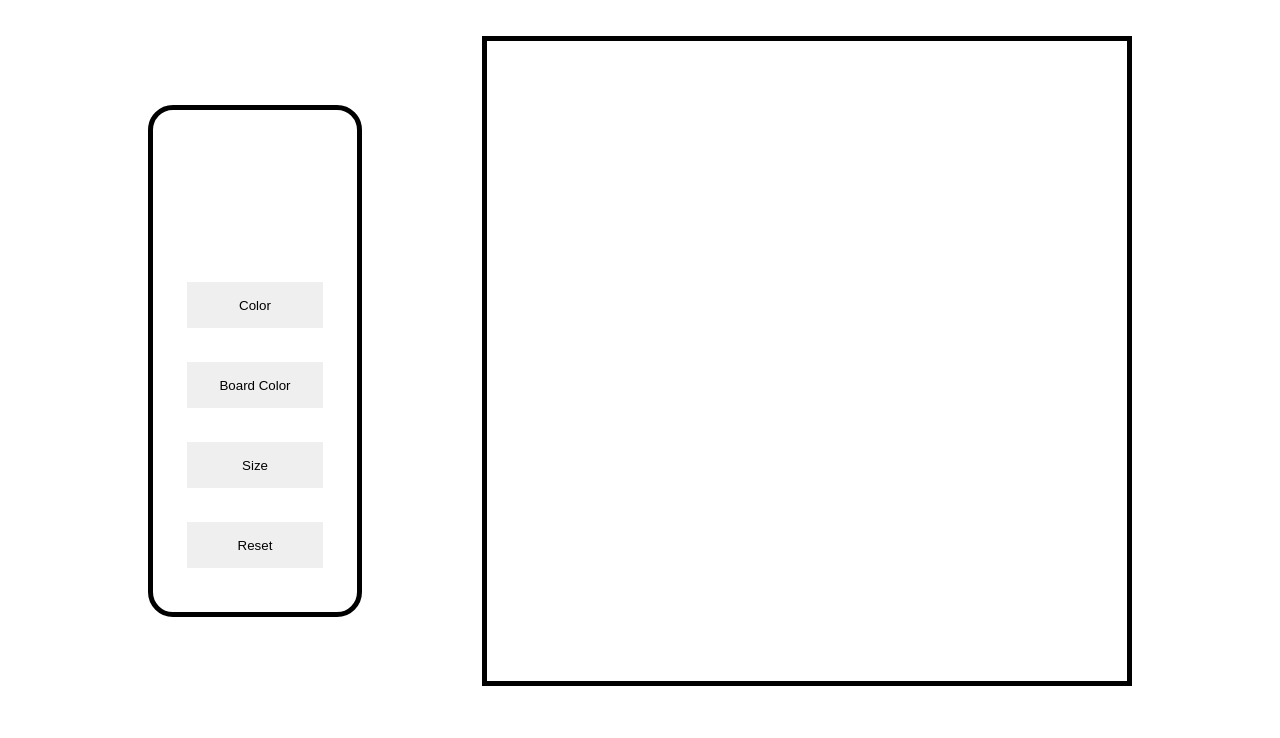
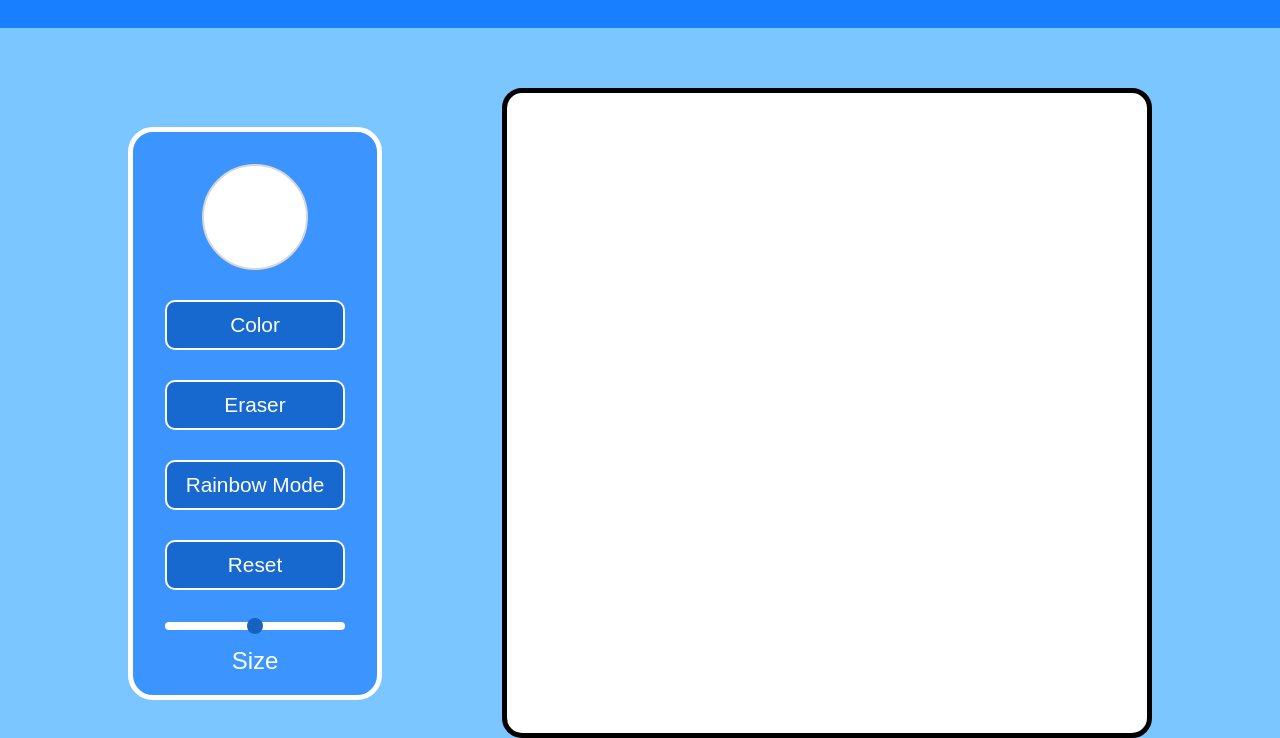
Before and after one commit to axhis8/etch-a-sketch, a plain HTML site: page index.html in a window 1280 px wide. Shown: the part 132-870 px from the top of the page. Before the commit the page ends 826 px from the top, so only its background shows below. Drawn offline with Linux system fonts and the light colour scheme; a web font is replaced by a local one.

Commit message:
Add style
Changed the Size Button to a Range slider with it's label, added a Rainbow Button, new Font & Color

```diff
--- a/index.html
+++ b/index.html
@@ -13,10 +13,15 @@
 
     <div id="main-ui">
       <div class="buttons">
+        <div class="color"></div>
         <button class="color-btn">Color</button>
-        <button class="board-color-btn">Board Color</button>
-        <button class="size-btn">Size</button>
+        <button class="erase-btn">Eraser</button>
+        <button class="rainbow-btn">Rainbow Mode</button>
         <button class="reset-btn">Reset</button>
+        <div class="range">
+          <input type="range" name="size" class="size-range" />
+          <label for="size-range" class="size-label">Size</label>
+        </div>
       </div>
       <div class="draw-container"></div>
     </div>
--- a/style.css
+++ b/style.css
@@ -1,7 +1,19 @@
+@import url('https://fonts.googleapis.com/css2?family=Comic+Relief:wght@400;700&display=swap');
+
+
+
+body {
+    background-color: rgb(123, 198, 255);
+    font-family: "Comic Relief", Arial, Helvetica, sans-serif;
+    margin: 0px;
+}
+
 #top-ui {
     height: 160px;
     display: flex;
     justify-content: center;
+    margin-bottom: 60px;
+    background-color: rgb(24, 128, 255);
 }
 
 #main-ui {
@@ -12,6 +24,16 @@
 
 .title {
     font-size: 3.6em;
+    color: white;
+}
+
+.color {
+    background-color: white;
+    border: solid 2px rgb(215, 215, 215);
+    border-radius: 100%;
+    align-self: center;
+    height: 102px;
+    width: 102px;
 }
 
 .buttons {
@@ -19,23 +41,76 @@
     flex-direction: column;
     justify-content: end;
     align-self: center;
-    height: 360px;
-    padding: 100px 32px 42px;
-    border: black 5px solid;
+    height: 360x;
+    padding: 32px 32px 20px;
+    border: solid 5px white;
+    background-color: rgb(60, 148, 255);
     border-radius: 25px;
     gap: 30px;
 }
 
 button {
-    width: 140px;
+    width: 180px;
     height: 50px;
     flex-shrink: 0;
     border: solid 2px white;
+    background-color: rgb(23, 105, 207);
+    border-radius: 10px;
+    font-size: 1.3em;
+    color: white;
+    transition: 0.3s;
+    cursor: pointer;
+}
 
+button:hover {
+    background-color: rgb(19, 84, 163);
+}
+
+button:active {
+    background-color: rgb(14, 65, 126);
+}
+
+.range {
+    display: flex;
+    flex-direction: column;
+    align-items: center;
+    gap: 15px;
+}
+
+input[type="range"] {
+    -webkit-appearance: none;
+    appearance: none;
+    width: 100%;
+    height: 8px;
+    background: white;
+    border-radius: 25px;
+}
+
+input[type="range"]::-webkit-slider-thumb {
+    -webkit-appearance: none;
+    height: 16px;
+    width: 16px;
+    background: rgb(23, 98, 191);
+    border-radius: 50%;
+    transition: 0.3s;
+    cursor: pointer;
+}
+
+input[type="range"]:hover::-webkit-slider-thumb {
+  background: rgb(9, 44, 86);
+}
+
+label {
+    color: white;
+    text-align: center;
+    font-size: 1.5em;
+    padding: 0;
 }
 
 .draw-container {
+    background-color: white;
     border: solid 5px black;
+    border-radius: 20px;
     width: 640px;
     height: 640px;
     flex-shrink: 0;
```
